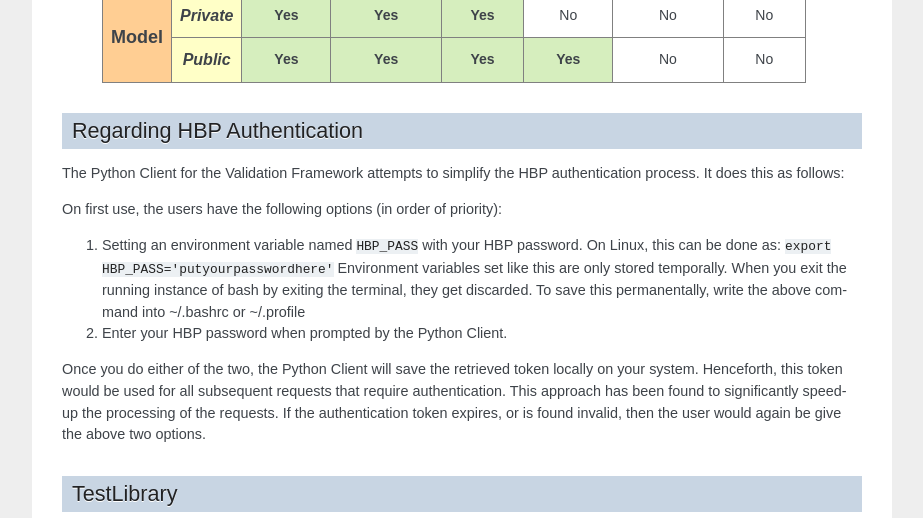
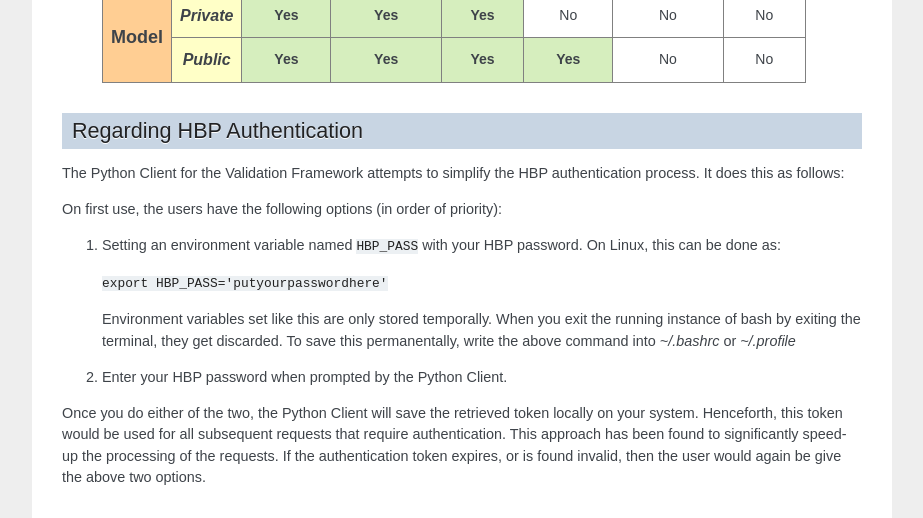
Before and after one commit to apdavison/hbp-validation-client, a Sphinx documentation site: the page built from docs/index.rst, in a window 1280 px wide and 900 px high, scrolled down 1876 px, cut to the strip 0-518 px from the top of the window. Shown: the whole strip, without its empty margins (198-1121 px from the left). Built offline with Sphinx 7.4.7, drawn with Linux system fonts in a browser that asks for light colours.

Commit message:
Minor update to docs

```diff
--- a/docs/index.rst
+++ b/docs/index.rst
@@ -174,10 +174,12 @@ On first use, the users have the following options (in order of priority):
 
 #. Setting an environment variable named ``HBP_PASS`` with your HBP password.
    On Linux, this can be done as:
+
    ``export HBP_PASS='putyourpasswordhere'``
+
    Environment variables set like this are only stored temporally. When you exit
    the running instance of bash by exiting the terminal, they get discarded. To
-   save this permanentally, write the above command into ~/.bashrc or ~/.profile
+   save this permanentally, write the above command into `~/.bashrc` or `~/.profile`
 
 #. Enter your HBP password when prompted by the Python Client.
 
```
